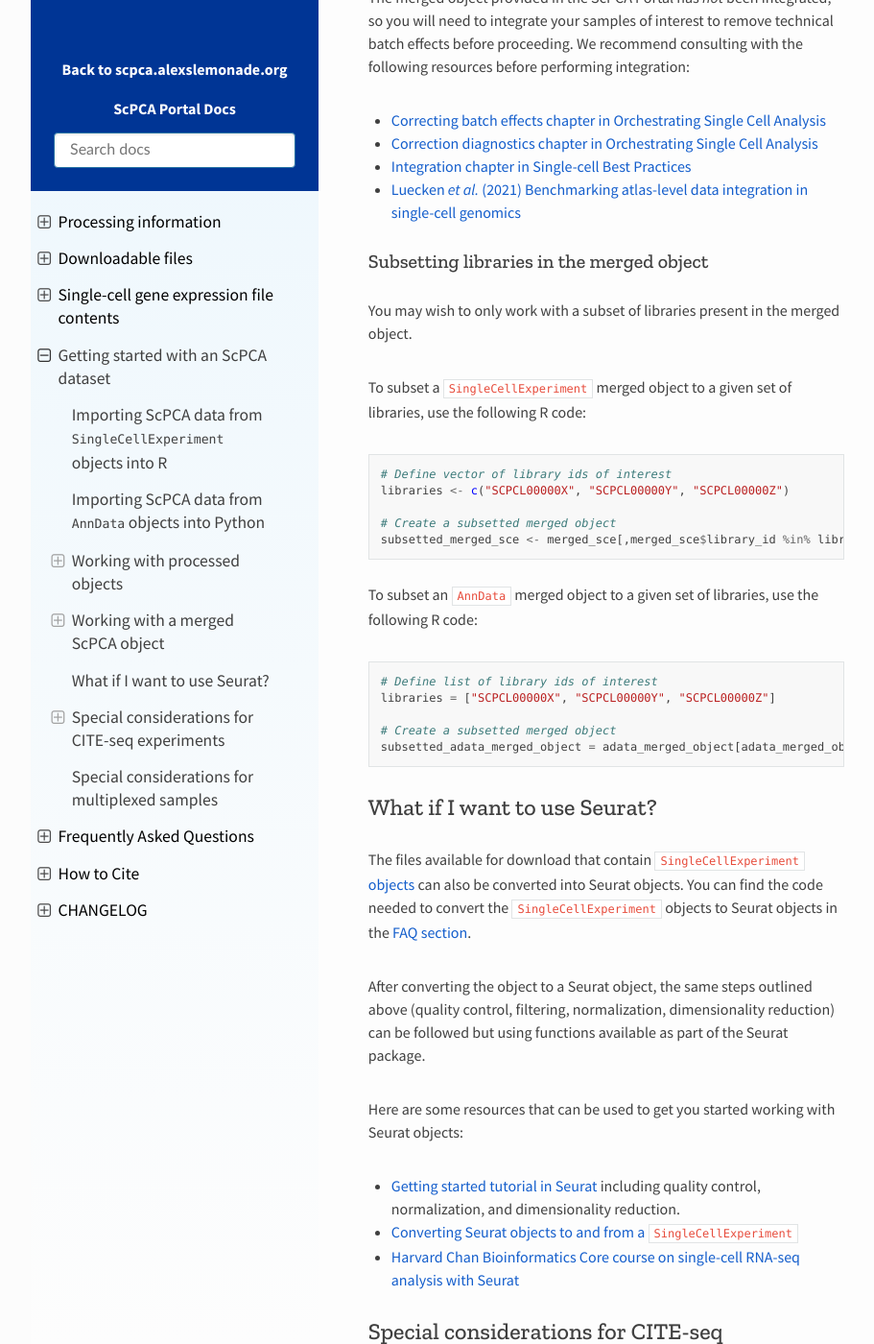
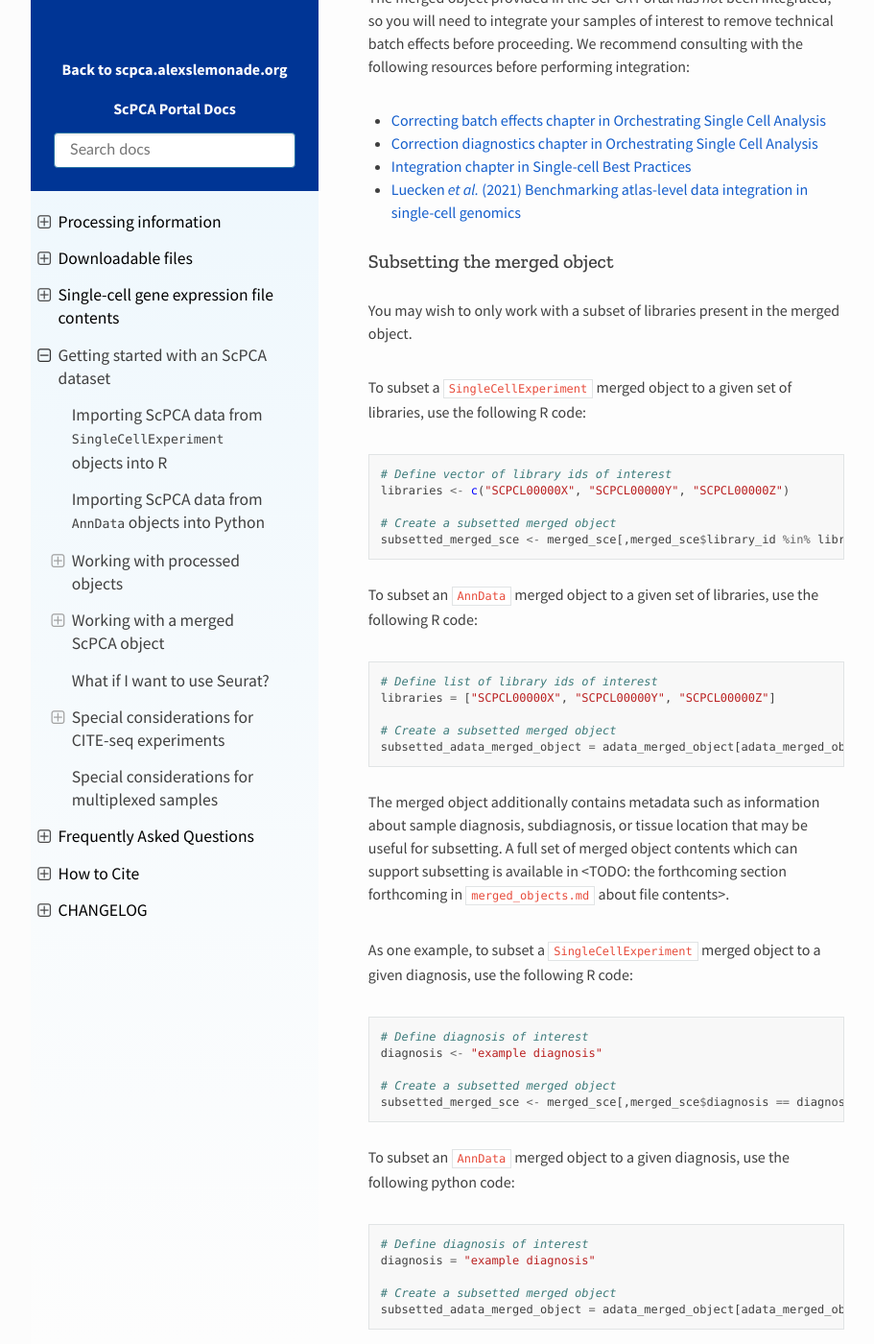
Before and after one commit to DongzeHE/scpca-docs, a Sphinx documentation site: the page built from docs/getting_started.md, in a window 1280 px wide and 1400 px high, scrolled down 11499 px. Shown: the whole window at 96% size, without its empty margins (158-1069 px from the left). Built offline with Sphinx 7.4.7 and the Read the Docs theme 2.0.0, drawn with Linux system fonts in a browser that asks for light colours.

Commit message:
expand subsetting section to include example of subsetting via metadata

````diff
--- a/docs/getting_started.md
+++ b/docs/getting_started.md
@@ -378,7 +378,7 @@ We recommend consulting with the following resources before performing integrati
 - [Luecken _et al._ (2021) Benchmarking atlas-level data integration in single-cell genomics](https://doi.org/10.1038/s41592-021-01336-8)
 
 
-### Subsetting libraries in the merged object
+### Subsetting the merged object
 
 You may wish to only work with a subset of libraries present in the merged object.
 
@@ -401,6 +401,31 @@ libraries = ["SCPCL00000X", "SCPCL00000Y", "SCPCL00000Z"]
 # Create a subsetted merged object
 subsetted_adata_merged_object = adata_merged_object[adata_merged_object.obs["library_id"].isin(libraries)]
 ```
+
+The merged object additionally contains metadata such as information about sample diagnosis, subdiagnosis, or tissue location that may be useful for subsetting.
+A full set of merged object contents which can support subsetting is available in <TODO: the forthcoming section forthcoming in `merged_objects.md` about file contents>.
+
+As one example, to subset a `SingleCellExperiment` merged object to a given diagnosis, use the following R code:
+
+```r
+# Define diagnosis of interest
+diagnosis <- "example diagnosis"
+
+# Create a subsetted merged object
+subsetted_merged_sce <- merged_sce[,merged_sce$diagnosis == diagnosis]
+```
+
+
+To subset an `AnnData` merged object to a given diagnosis, use the following python code:
+
+```r
+# Define diagnosis of interest
+diagnosis = "example diagnosis"
+
+# Create a subsetted merged object
+subsetted_adata_merged_object = adata_merged_object[adata_merged_object.obs["diagnosis"] == diagnosis]
+```
+
 
 
 ## What if I want to use Seurat?
````
